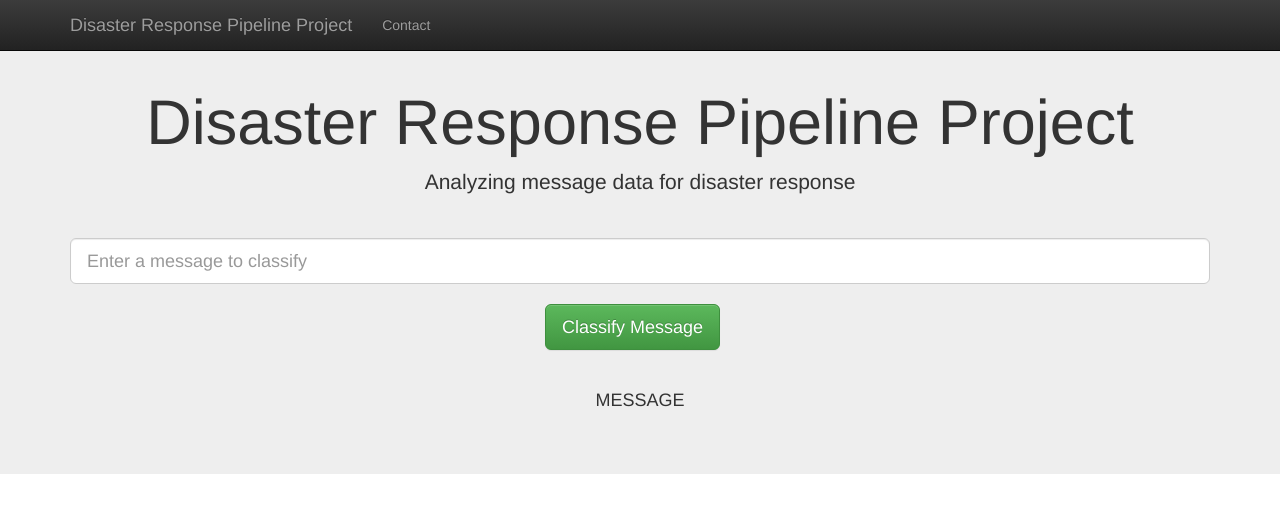
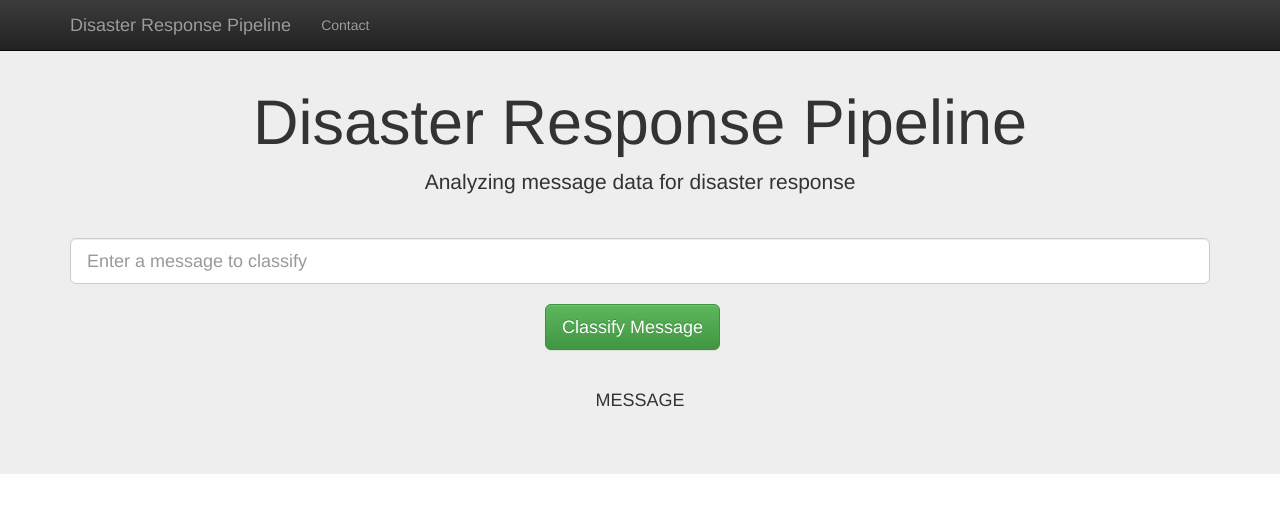
Before and after one commit to KaziFarhanuddin/Disaster-Response-Pipeline, a Flask app: template app/templates/go.html in a window 1280 px wide. Shown: the top 514 px of the page. Run offline with Flask 2, Linux system fonts and the light colour scheme; the template is opened without the code that fills it, so the values that code supplies are empty; parts of the project's set-up code (start-up, migrations or seed data) failed here and were passed over; some libraries are stand-ins or nearby versions.

Commit message:
refactor: Changed project name

```diff
--- a/app/templates/master.html
+++ b/app/templates/master.html
@@ -18,7 +18,7 @@
 <nav class="navbar navbar-inverse navbar-fixed-top">
     <div class="container">
         <div class="navbar-header">
-            <a class="navbar-brand" href="/">Disaster Response Pipeline Project</a>
+            <a class="navbar-brand" href="/">Disaster Response Pipeline</a>
         </div>
         <div id="navbar" class="collapse navbar-collapse">
             <ul class="nav navbar-nav">
@@ -32,7 +32,7 @@
 <div class="jumbotron">
     <div class="container">
         <br>
-        <h1 class="text-center">Disaster Response Pipeline Project</h1>
+        <h1 class="text-center">Disaster Response Pipeline</h1>
         <p class="text-center">Analyzing message data for disaster response</p>
         <hr />
 
```
Also changed, not shown: README.md.
